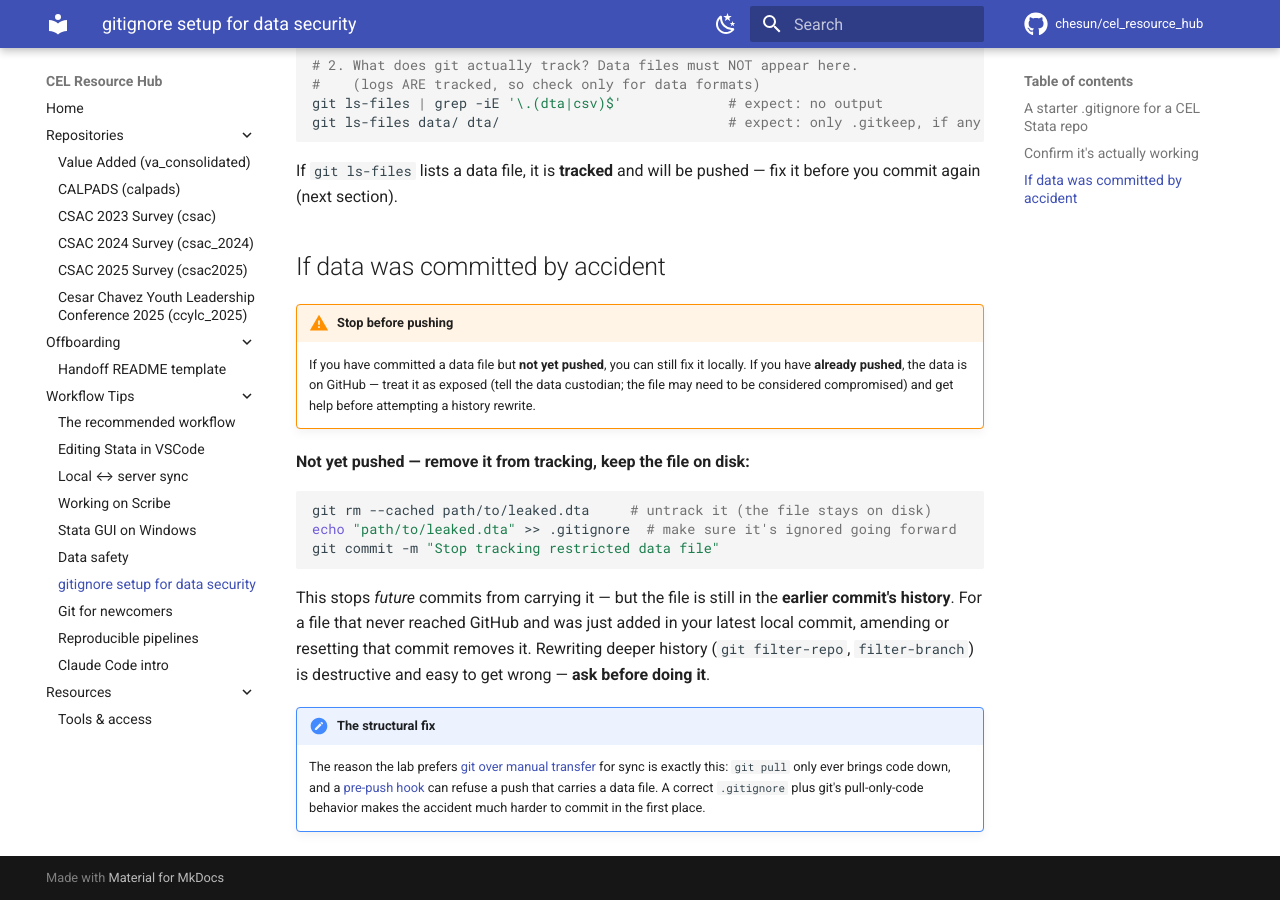
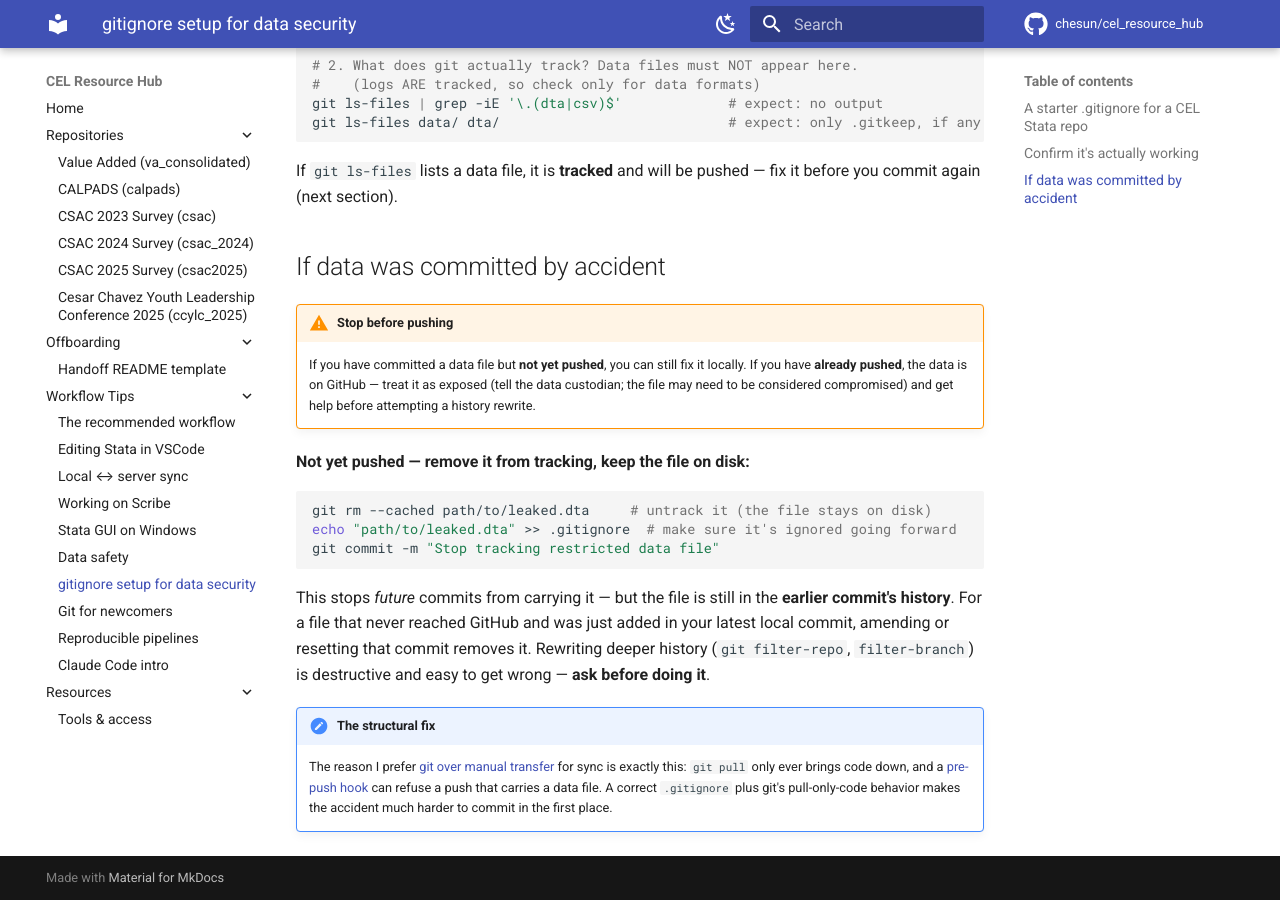
Before and after one commit to chesun/cel_resource_hub, an MkDocs documentation site: the page built from docs/workflow-tips/gitignore-setup.md, in a window 1280 px wide and 900 px high, scrolled down 1439 px. Built offline with MkDocs 1.6.1 and Material for MkDocs 9.7.7, drawn with Linux system fonts in a browser that asks for light colours; comment, search, counter and statistics services are not loaded.

Commit message:
Voice fix: git-over-manual is my preference, not the lab's
gitignore-setup's "structural fix" note said "the lab prefers git over
manual transfer" — but nothing in the hub is the lab's position except
data security. Reframe to "I prefer".

mkdocs build --strict: exit 0, no warnings.

Co-Authored-By: Claude Opus 4.8 (1M context) <noreply@anthropic.com>

```diff
--- a/docs/workflow-tips/gitignore-setup.md
+++ b/docs/workflow-tips/gitignore-setup.md
@@ -92,7 +92,7 @@ amending or resetting that commit removes it. Rewriting deeper history (`git fil
 `filter-branch`) is destructive and easy to get wrong — **ask before doing it**.
 
 !!! note "The structural fix"
-    The reason the lab prefers [git over manual transfer](local-server-sync.md) for sync is
+    The reason I prefer [git over manual transfer](local-server-sync.md) for sync is
     exactly this: `git pull` only ever brings code down, and a
     [pre-push hook](local-server-sync.md#protecting-data-on-the-server-the-pre-push-hook) can
     refuse a push that carries a data file. A correct `.gitignore` plus git's pull-only-code
```
